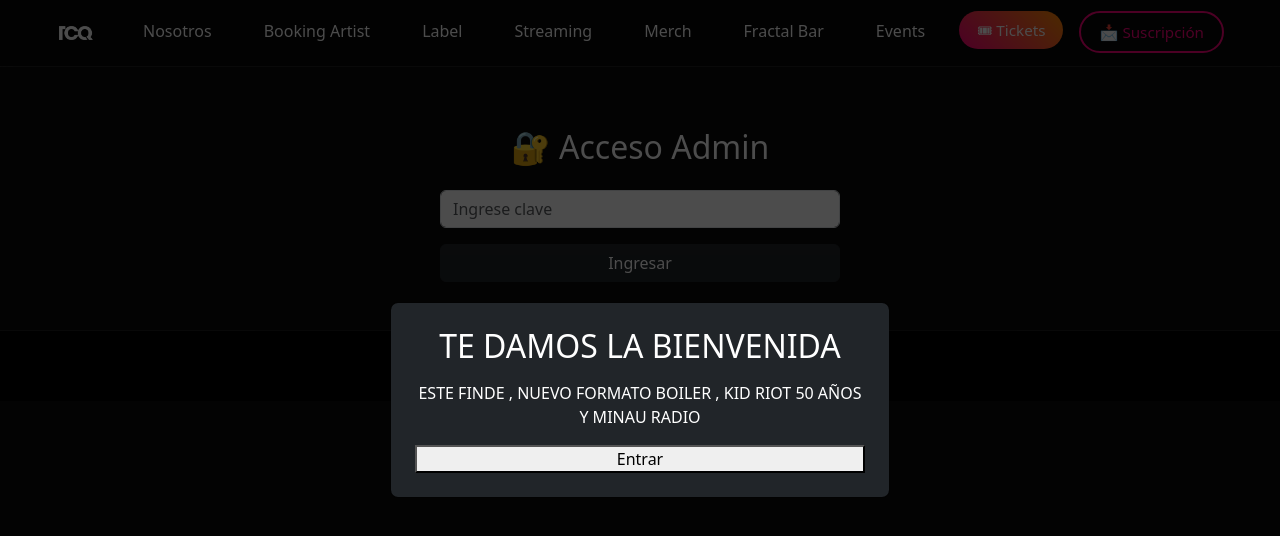
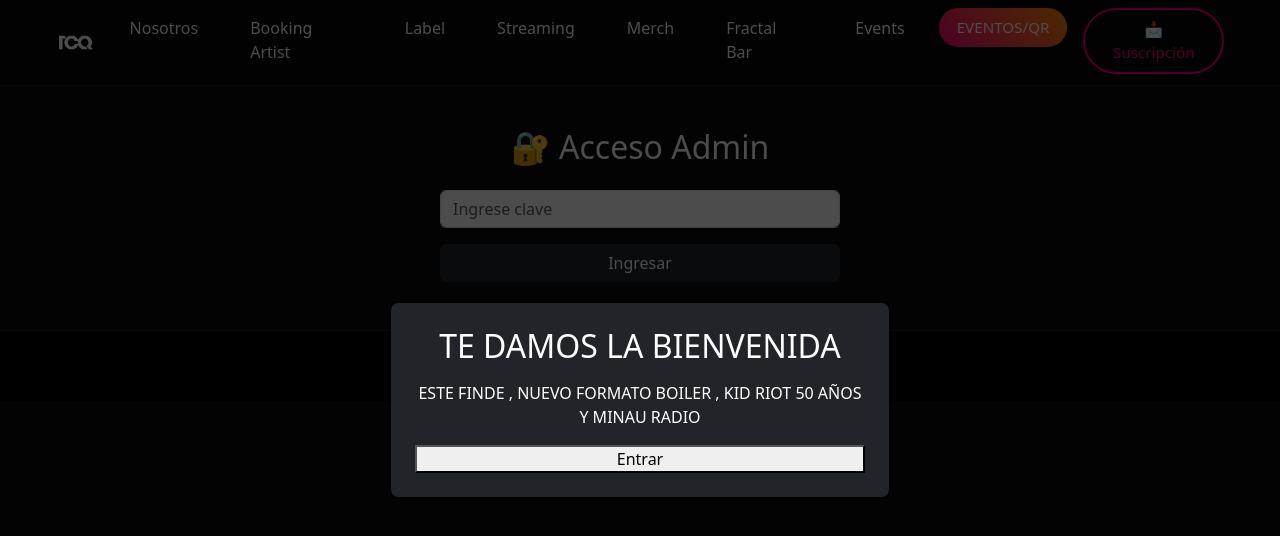
Before and after one commit to TCQCLub/tcq-club-web, a React (Vite) app: page /admin/login in a window 1280 px wide. Shown: the top 536 px of the page. Built offline with nearby package versions, Linux system fonts and the light colour scheme.

Commit message:
correcion v0.1.3

```diff
--- a/src/components/Navbar.jsx
+++ b/src/components/Navbar.jsx
@@ -76,7 +76,7 @@ export default function Navbar() {
                 target="_blank"
                 rel="noopener noreferrer"
               >
-                🎟 Tickets
+                EVENTOS/QR
               </a>
             </li>
             <li className="nav-item">
```
Also changed, not shown: 1 other file (tests, documents, lock files or other folders).
